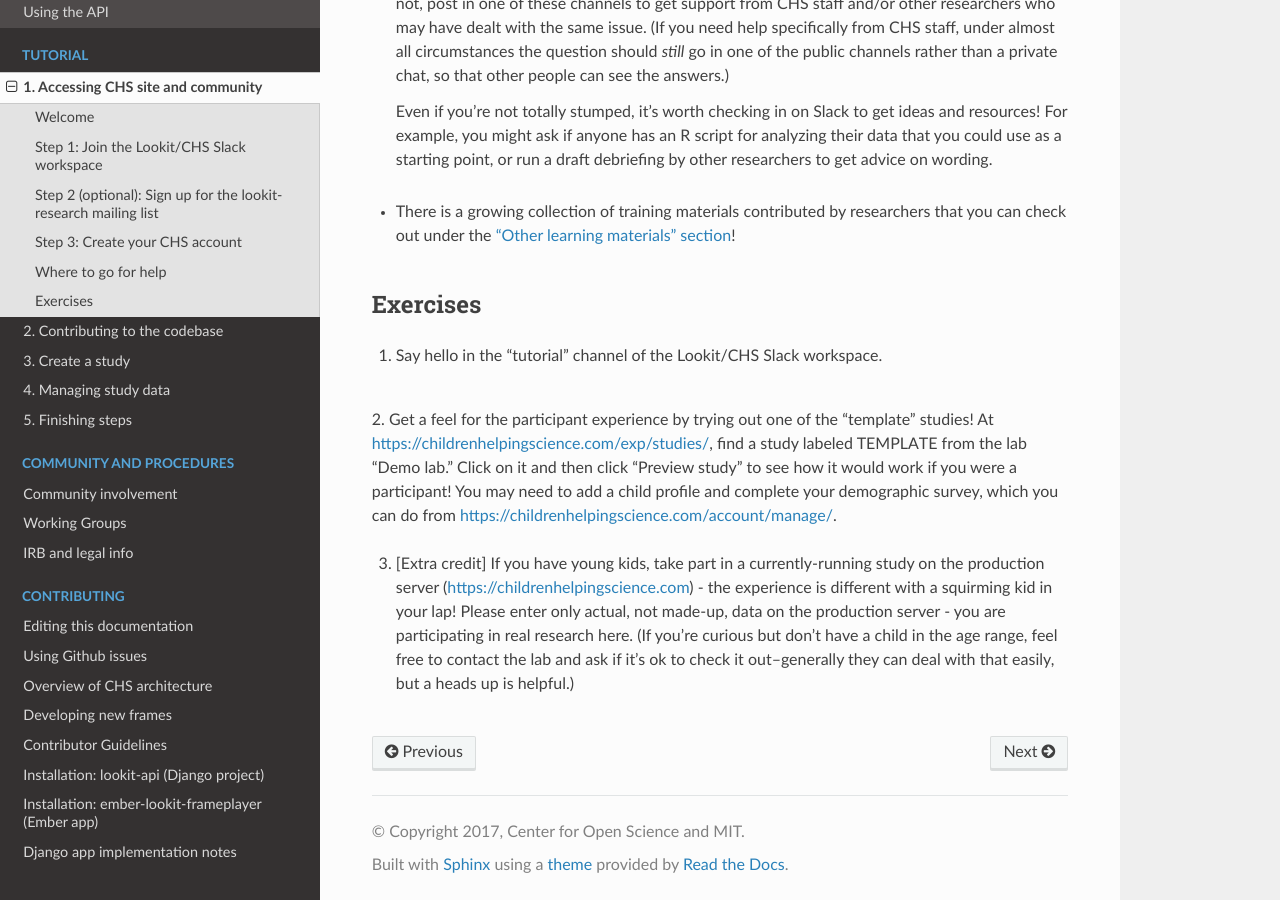
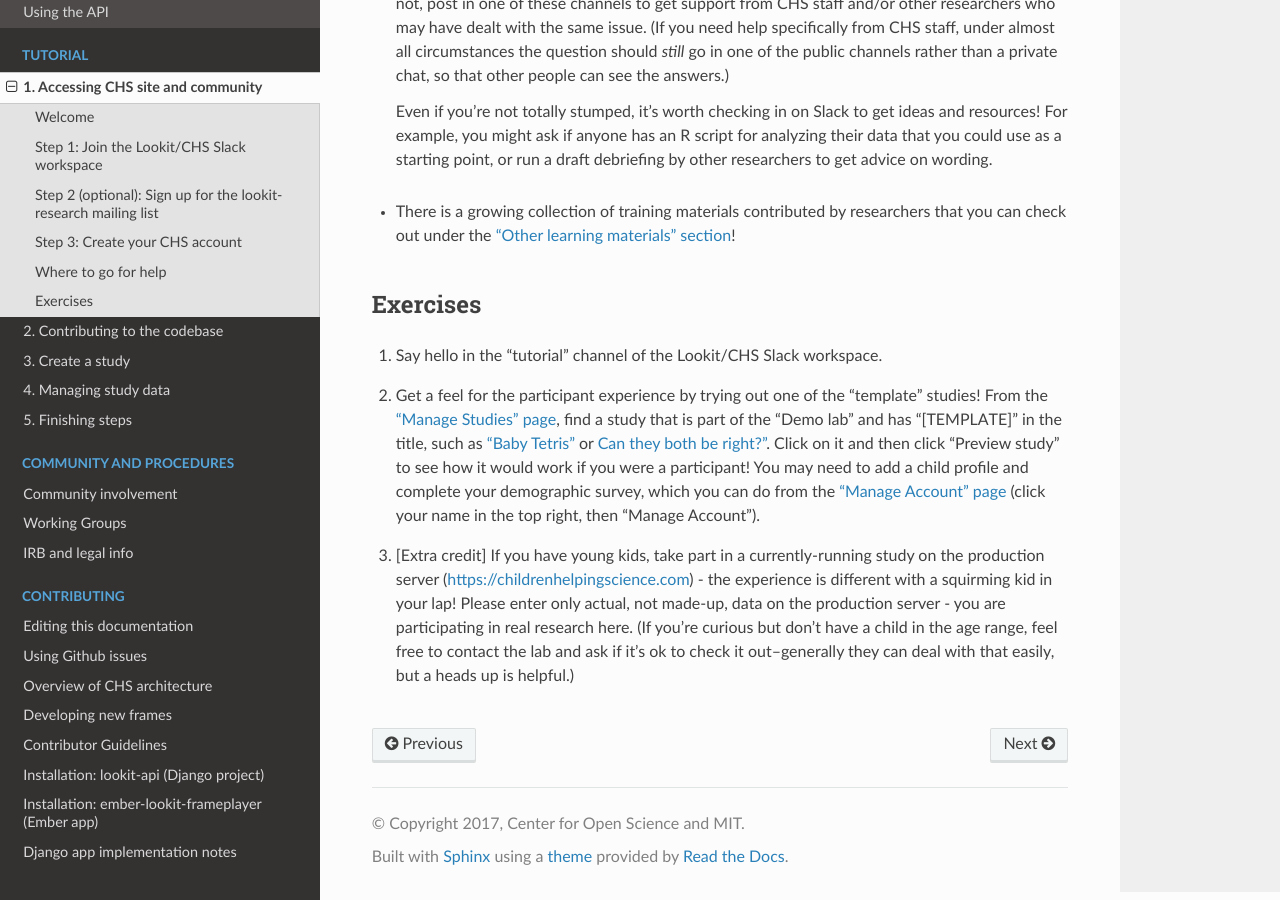
Before and after one commit to lookit/lookit-docs, a Sphinx documentation site: the page built from docs/source/tutorial-access.rst, in a window 1280 px wide and 900 px high, scrolled down 2431 px. Built offline with Sphinx 7.4.7 and the Read the Docs theme 3.1.0, drawn with Linux system fonts in a browser that asks for light colours.

Commit message:
fix formatting and add links to CHS pages

```diff
--- a/docs/source/tutorial-access.rst
+++ b/docs/source/tutorial-access.rst
@@ -66,8 +66,6 @@ Exercises
 
 1. Say hello in the "tutorial" channel of the Lookit/CHS Slack workspace.
 
-2. Get a feel for the participant experience by trying out one of the "template" studies! At https://childrenhelpingscience.com/exp/studies/, find a study labeled TEMPLATE from the lab "Demo lab." Click on it and then click "Preview study" to see how it would work if you were a
-participant! You may need to add a child profile and complete your demographic survey,
-which you can do from https://childrenhelpingscience.com/account/manage/.
+2. Get a feel for the participant experience by trying out one of the "template" studies! From the `"Manage Studies" page <https://childrenhelpingscience.com/exp/studies/>`__, find a study that is part of the "Demo lab" and has "[TEMPLATE]" in the title, such as `"Baby Tetris" <https://childrenhelpingscience.com/exp/studies/236/>`__ or `Can they both be right?" <https://childrenhelpingscience.com/exp/studies/235/>`__. Click on it and then click "Preview study" to see how it would work if you were a participant! You may need to add a child profile and complete your demographic survey, which you can do from the `"Manage Account" page <https://childrenhelpingscience.com/account/manage/>`__ (click your name in the top right, then "Manage Account").
 
 3. [Extra credit] If you have young kids, take part in a currently-running study on the production server (https://childrenhelpingscience.com) - the experience is different with a squirming kid in your lap! Please enter only actual, not made-up, data on the production server - you are participating in real research here. (If you're curious but don't have a child in the age range, feel free to contact the lab and ask if it's ok to check it out--generally they can deal with that easily, but a heads up is helpful.)
```
